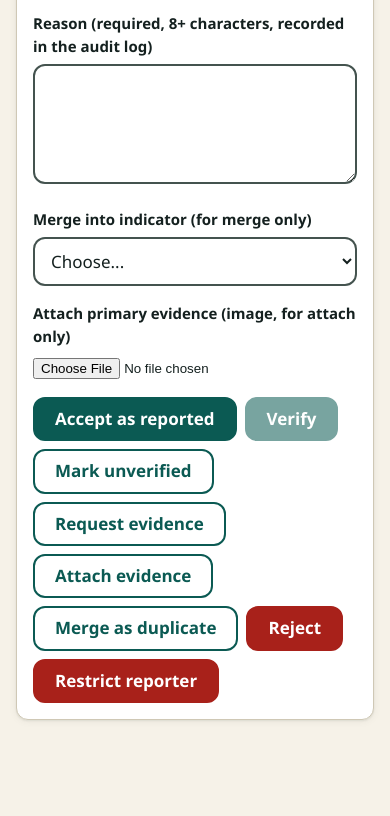
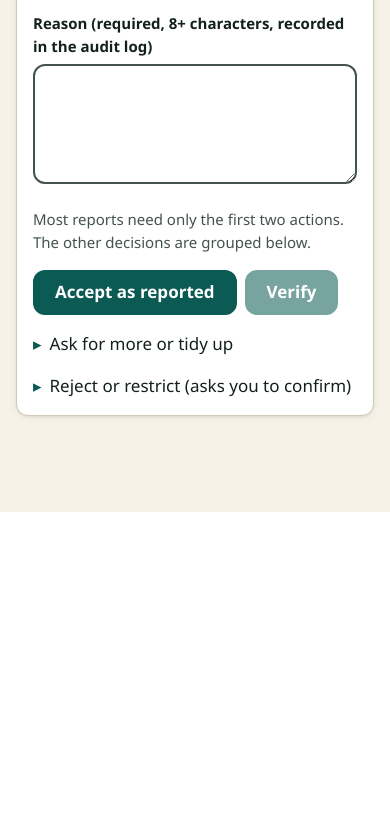
Before and after one commit to Victor-Wambua/scamshield-africa, a FastAPI app: template app/src/scamshield/web/templates/mod_review.html in a window 390 px wide. Shown: the part 1537-2353 px from the top of the page. After the commit the page ends 2049 px from the top, so only its background shows below. Run offline with FastAPI, Linux system fonts and the light colour scheme; the template is opened without the code that fills it, so the values that code supplies are empty.

Commit message:
Group moderation actions with progressive disclosure on phones

```diff
--- a/app/src/scamshield/web/templates/mod_review.html
+++ b/app/src/scamshield/web/templates/mod_review.html
@@ -10,7 +10,7 @@
  <section class="card"><h2>Submitted</h2>
   <dl class="kv"><dt>Type</dt><dd>{{ type_label(r.itype) }}</dd><dt>Value</dt><dd class="mono">{{ r.raw_value }}</dd><dt>Normalised</dt><dd class="mono">{{ ind.norm_value }}</dd><dt>Category</dt><dd>{{ cat_label(r.category) }}</dd><dt>Reporter</dt><dd>{{ reporter_label }}</dd><dt>County</dt><dd>{{ r.county or 'Not given' }}</dd><dt>Amount (KES)</dt><dd>{{ r.amount_kes if r.amount_kes is not none else 'Not given' }}</dd></dl>
   <h3 class="mt">What happened</h3><p style="white-space:pre-wrap">{{ r.description }}</p>
-  {% if r.message_text %}<h3>Message text</h3><pre class="code" style="white-space:pre-wrap">{{ r.message_text }}</pre>{% endif %}
+  {% if r.message_text %}<h3>Message text</h3><pre tabindex="0" class="code" style="white-space:pre-wrap">{{ r.message_text }}</pre>{% endif %}
  </section>
  <section class="card"><h2>Evidence</h2>{% if evidence %}<div class="grid g2">{% for e in evidence %}<figure><img class="evidence" src="/evidence/{{ e.id }}" alt="Evidence image {{ loop.index }} for {{ r.ref }}" width="400"><figcaption class="small muted">{{ e.mime }} · {{ e.size // 1024 }} KB{% if e.primary_by_moderator %} · primary evidence (moderator){% endif %}</figcaption></figure>{% endfor %}</div>{% else %}<p class="muted">No evidence uploaded.</p>{% endif %}</section>
  {% if r.analysis %}<section class="card"><h2>Automated analysis</h2><p>Label: <b>{{ r.analysis.label|replace('_',' ') }}</b> · analysis confidence {{ (r.analysis.confidence * 100)|round|int }}% (not proof).</p><ul>{% for x in r.analysis.reasons %}<li>{{ x.text }}</li>{% endfor %}</ul></section>{% endif %}
@@ -26,18 +26,26 @@
   {% if not verify.allowed %}<p class="notice warn small">Verify is unavailable: {{ verify.reason }}.</p>{% else %}<p class="notice ok small">Can verify: {{ verify.reason }}.</p>{% endif %}
   <form method="post" action="/mod/{{ r.id }}/decide" enctype="multipart/form-data" class="stack">{{ csrf_field() }}
    <div class="field"><label for="reason">Reason (required, 8+ characters, recorded in the audit log)</label><textarea id="reason" name="reason" required minlength="8" rows="3"></textarea></div>
-   <div class="field"><label for="target">Merge into indicator (for merge only)</label><select id="target" name="target_indicator_id"><option value="">Choose...</option>{% for t in targets %}<option value="{{ t.id }}">#{{ t.id }} {{ t.norm_value[:40] }} ({{ t.status }})</option>{% endfor %}</select></div>
-   <div class="field"><label for="file">Attach primary evidence (image, for attach only)</label><input id="file" name="file" type="file" accept="image/png,image/jpeg,image/webp"></div>
+   <p class="small muted mb0">Most reports need only the first two actions. The other decisions are grouped below.</p>
    <div class="table-actions">
     <button class="btn" name="action" value="accept" type="submit">Accept as reported</button>
     <button class="btn" name="action" value="verify" type="submit" {% if not verify.allowed %}disabled aria-disabled="true"{% endif %}>Verify</button>
-    <button class="btn secondary" name="action" value="mark_unverified" type="submit">Mark unverified</button>
-    <button class="btn secondary" name="action" value="request_evidence" type="submit">Request evidence</button>
-    <button class="btn secondary" name="action" value="attach_evidence" type="submit">Attach evidence</button>
-    <button class="btn secondary" name="action" value="merge" type="submit">Merge as duplicate</button>
-    <button class="btn danger" name="action" value="reject" type="submit" data-confirm="Reject this report? The reporter is told it was not accepted.">Reject</button>
-    <button class="btn danger" name="action" value="restrict_reporter" type="submit" data-confirm="Restrict this reporter? They will not be able to submit further reports.">Restrict reporter</button>
    </div>
+   <details class="act-group" data-open-wide><summary>Ask for more or tidy up</summary>
+    <div class="stack">
+     <div class="table-actions"><button class="btn secondary" name="action" value="mark_unverified" type="submit">Mark unverified</button><button class="btn secondary" name="action" value="request_evidence" type="submit">Request evidence</button></div>
+     <div class="field"><label for="file">Attach primary evidence (image, for attach only)</label><input id="file" name="file" type="file" accept="image/png,image/jpeg,image/webp"></div>
+     <div><button class="btn secondary" name="action" value="attach_evidence" type="submit">Attach evidence</button></div>
+     <div class="field"><label for="target">Merge into indicator (for merge only)</label><select id="target" name="target_indicator_id"><option value="">Choose...</option>{% for t in targets %}<option value="{{ t.id }}">#{{ t.id }} {{ t.norm_value[:40] }} ({{ t.status }})</option>{% endfor %}</select></div>
+     <div><button class="btn secondary" name="action" value="merge" type="submit">Merge as duplicate</button></div>
+    </div>
+   </details>
+   <details class="act-group danger-group" data-open-wide><summary>Reject or restrict (asks you to confirm)</summary>
+    <div class="table-actions">
+     <button class="btn danger" name="action" value="reject" type="submit" data-confirm="Reject this report? The reporter is told it was not accepted.">Reject</button>
+     <button class="btn danger" name="action" value="restrict_reporter" type="submit" data-confirm="Restrict this reporter? They will not be able to submit further reports.">Restrict reporter</button>
+    </div>
+   </details>
   </form></section>
 </aside></div>
 {% endblock %}
```
Also changed, not shown: app/e2e/test_journeys.py (+1 -0 lines).
